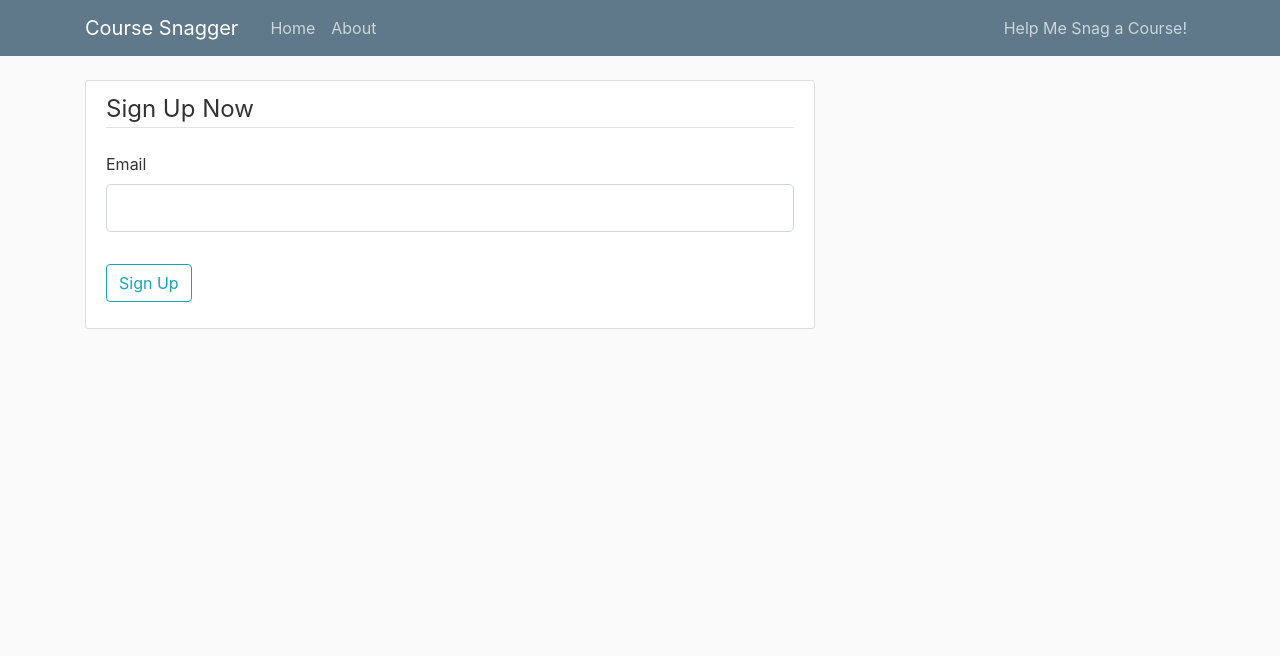
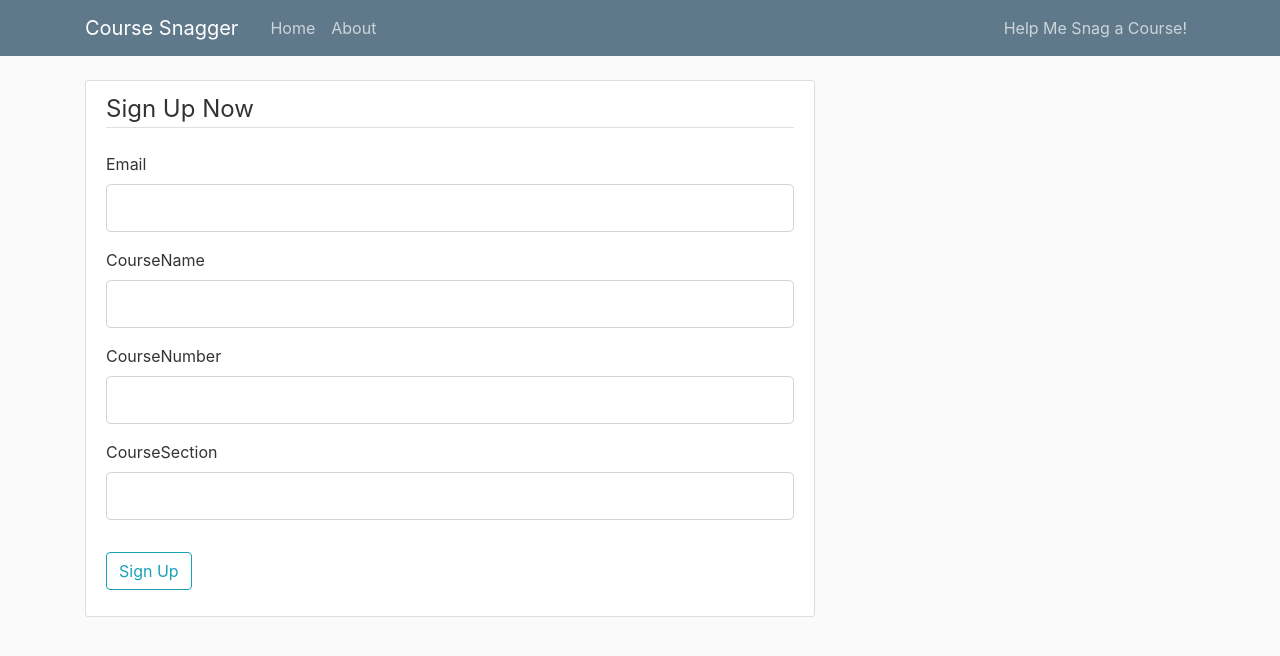
Before and after one commit to DavidCai1246/courseSnagger, a Flask app: page /snag in a window 1280 px wide. Shown: the top 656 px of the page. Run offline with Flask 2, Linux system fonts and the light colour scheme; some libraries are stand-ins or nearby versions.

Commit message:
separate heroku run file, add more fields to html

```diff
--- a/forms.py
+++ b/forms.py
@@ -5,6 +5,10 @@ from wtforms.validators import Email, DataRequired
 class SignUpForm(FlaskForm):
     email = StringField('Email',
                         validators=[DataRequired(), Email()])
-    CourseNumber = StringField('CourseNumber')
-    CourseSectionNumber = StringField('CourseSectionNumber')
+    CourseName = StringField('CourseName',
+    					validators=[DataRequired()])
+    CourseNumber = StringField('CourseNumber',
+    					validators=[DataRequired()])
+    CourseSection = StringField('CourseSection',
+    					validators=[DataRequired()])
     submit = SubmitField('Sign Up')
--- a/templates/snag.html
+++ b/templates/snag.html
@@ -18,6 +18,45 @@
                         {{ form.email(class="form-control form-control-lg") }}
                     {% endif %}
                 </div>
+                <div class="form-group">
+                    {{ form.CourseName.label(class="form-control-label") }}
+                    {% if form.CourseName.errors %}
+                        {{ form.CourseName(class="form-control form-control-lg is-invalid") }}
+                        <div class="invalid-feedback">
+                            {% for error in form.CourseName.errors %}
+                                <span>{{ error }}</span>
+                            {% endfor %}
+                        </div>
+                    {% else %}
+                        {{ form.CourseName(class="form-control form-control-lg") }}
+                    {% endif %}
+                </div>
+                <div class="form-group">
+                    {{ form.CourseNumber.label(class="form-control-label") }}
+                    {% if form.CourseNumber.errors %}
+                        {{ form.CourseNumber(class="form-control form-control-lg is-invalid") }}
+                        <div class="invalid-feedback">
+                            {% for error in form.CourseNumber.errors %}
+                                <span>{{ error }}</span>
+                            {% endfor %}
+                        </div>
+                    {% else %}
+                        {{ form.CourseNumber(class="form-control form-control-lg") }}
+                    {% endif %}
+                </div>
+                <div class="form-group">
+                    {{ form.CourseSection.label(class="form-control-label") }}
+                    {% if form.CourseSection.errors %}
+                        {{ form.CourseSection(class="form-control form-control-lg is-invalid") }}
+                        <div class="invalid-feedback">
+                            {% for error in form.CourseSection.errors %}
+                                <span>{{ error }}</span>
+                            {% endfor %}
+                        </div>
+                    {% else %}
+                        {{ form.CourseSection(class="form-control form-control-lg") }}
+                    {% endif %}
+                </div>
 			</fieldset>
 			<div class ="form-group">
 				{{ form.submit(class="btn btn-outline-info") }}
```
Also changed, not shown: helper/main.py (added, +12 -0 lines), helper/snag.py (+0 -11 lines), 1 other file.
